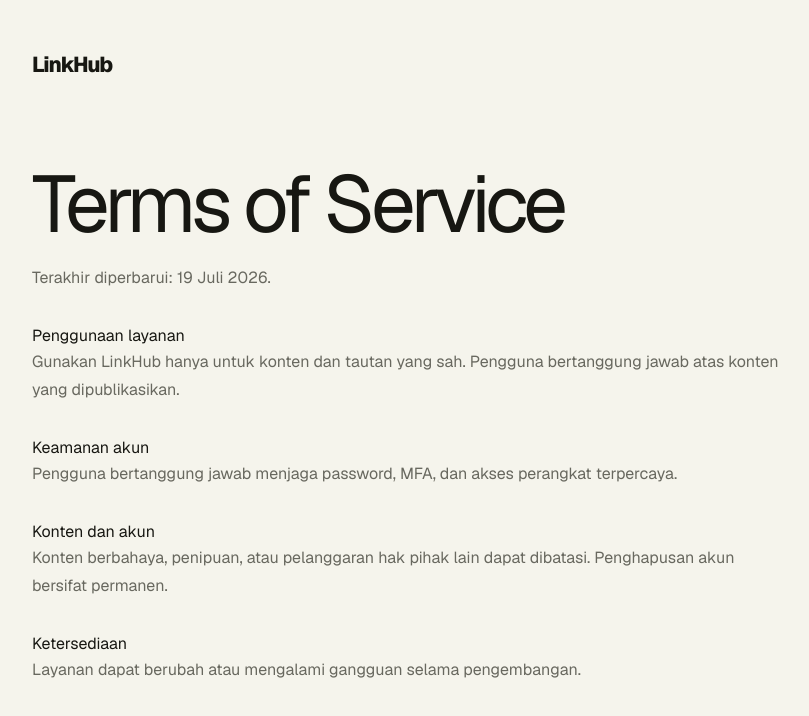
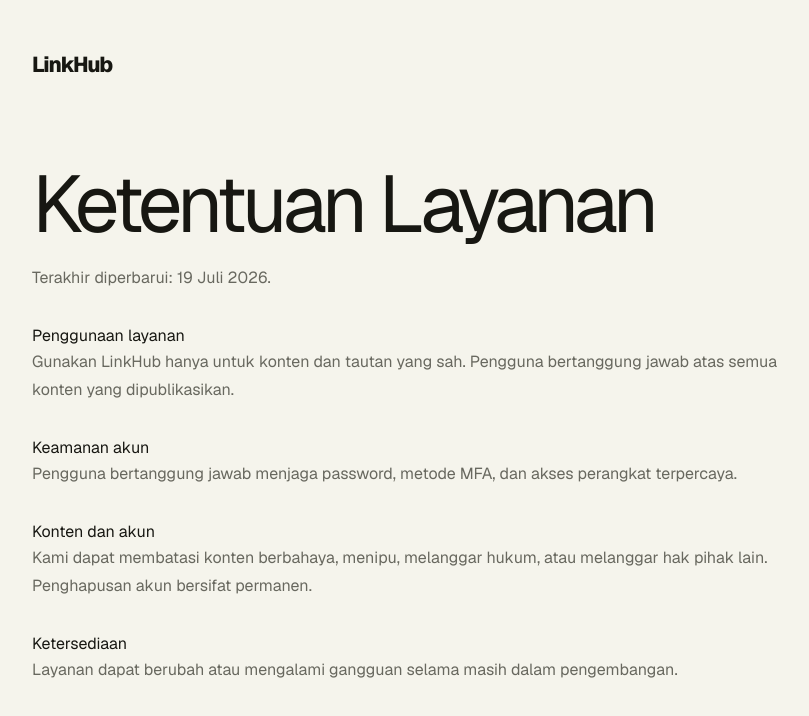
Before and after one commit to Trias1/Linkhub, a Next.js app: page /terms in a window 1280 px wide. Shown: the top 716 px of the page, without its empty margins (228-1037 px from the left). Built offline with nearby package versions, Linux system fonts and the light colour scheme; a web font is replaced by a local one.

Commit message:
Localize legal pages and update README

```diff
--- a/src/app/privacy/page.tsx
+++ b/src/app/privacy/page.tsx
@@ -1,2 +1,8 @@
 import Link from "next/link";
-export default function PrivacyPage(){return <main className="legal-page"><Link className="brand" href="/">LinkHub</Link><h1>Privacy Policy</h1><p>Terakhir diperbarui: 19 Juli 2026.</p><h2>Data yang disimpan</h2><p>LinkHub menyimpan informasi akun, Linktree, links, produk, kontak yang dikirim pengunjung, serta data views dan clicks.</p><h2>Penggunaan data</h2><p>Data digunakan untuk menjalankan dashboard, autentikasi, keamanan, dan Insights. LinkHub tidak menjual data pribadi.</p><h2>Kontrol pengguna</h2><p>Kamu dapat mengubah data, menonaktifkan data sharing, menghapus Linktree, atau menghapus akun dari halaman Account.</p><h2>Keamanan</h2><p>Autentikasi dan database dikelola melalui Supabase dengan Row Level Security dan opsi MFA.</p></main>;}
+import { getLocale } from "@/lib/i18n-server";
+import { withLocale } from "@/lib/i18n";
+
+export default async function PrivacyPage(){
+  const locale=await getLocale();const en=locale==="en";
+  return <main className="legal-page"><Link className="brand" href={withLocale("/",locale)}>LinkHub</Link><h1>{en?"Privacy Policy":"Kebijakan Privasi"}</h1><p>{en?"Last updated: July 19, 2026.":"Terakhir diperbarui: 19 Juli 2026."}</p><h2>{en?"Data we store":"Data yang disimpan"}</h2><p>{en?"LinkHub stores account information, Linktrees, links, products, visitor-submitted contacts, views, and click data.":"LinkHub menyimpan informasi akun, Linktree, tautan, produk, kontak yang dikirim pengunjung, serta data tayangan dan klik."}</p><h2>{en?"How we use data":"Penggunaan data"}</h2><p>{en?"We use this data to operate the dashboard, authentication, security features, and Insights. LinkHub does not sell personal data.":"Data digunakan untuk menjalankan dashboard, autentikasi, fitur keamanan, dan Insight. LinkHub tidak menjual data pribadi."}</p><h2>{en?"Your controls":"Kontrol pengguna"}</h2><p>{en?"You can update your data, disable data sharing, delete a Linktree, or delete your account from the Account page.":"Kamu dapat mengubah data, menonaktifkan berbagi data, menghapus Linktree, atau menghapus akun melalui halaman Akun."}</p><h2>{en?"Security":"Keamanan"}</h2><p>{en?"Authentication and database services are provided through Supabase with Row Level Security and optional MFA.":"Autentikasi dan database dikelola melalui Supabase dengan Row Level Security dan opsi MFA."}</p></main>;
+}
--- a/src/app/terms/page.tsx
+++ b/src/app/terms/page.tsx
@@ -1,2 +1,8 @@
 import Link from "next/link";
-export default function TermsPage(){return <main className="legal-page"><Link className="brand" href="/">LinkHub</Link><h1>Terms of Service</h1><p>Terakhir diperbarui: 19 Juli 2026.</p><h2>Penggunaan layanan</h2><p>Gunakan LinkHub hanya untuk konten dan tautan yang sah. Pengguna bertanggung jawab atas konten yang dipublikasikan.</p><h2>Keamanan akun</h2><p>Pengguna bertanggung jawab menjaga password, MFA, dan akses perangkat terpercaya.</p><h2>Konten dan akun</h2><p>Konten berbahaya, penipuan, atau pelanggaran hak pihak lain dapat dibatasi. Penghapusan akun bersifat permanen.</p><h2>Ketersediaan</h2><p>Layanan dapat berubah atau mengalami gangguan selama pengembangan.</p></main>;}
+import { getLocale } from "@/lib/i18n-server";
+import { withLocale } from "@/lib/i18n";
+
+export default async function TermsPage(){
+  const locale=await getLocale();const en=locale==="en";
+  return <main className="legal-page"><Link className="brand" href={withLocale("/",locale)}>LinkHub</Link><h1>{en?"Terms of Service":"Ketentuan Layanan"}</h1><p>{en?"Last updated: July 19, 2026.":"Terakhir diperbarui: 19 Juli 2026."}</p><h2>{en?"Using the service":"Penggunaan layanan"}</h2><p>{en?"Use LinkHub only for lawful content and links. You are responsible for everything you publish.":"Gunakan LinkHub hanya untuk konten dan tautan yang sah. Pengguna bertanggung jawab atas semua konten yang dipublikasikan."}</p><h2>{en?"Account security":"Keamanan akun"}</h2><p>{en?"You are responsible for protecting your password, MFA methods, and trusted-device access.":"Pengguna bertanggung jawab menjaga password, metode MFA, dan akses perangkat terpercaya."}</p><h2>{en?"Content and accounts":"Konten dan akun"}</h2><p>{en?"We may restrict harmful, fraudulent, illegal, or rights-infringing content. Account deletion is permanent.":"Kami dapat membatasi konten berbahaya, menipu, melanggar hukum, atau melanggar hak pihak lain. Penghapusan akun bersifat permanen."}</p><h2>{en?"Availability":"Ketersediaan"}</h2><p>{en?"The service may change or experience interruptions while it continues to be developed.":"Layanan dapat berubah atau mengalami gangguan selama masih dalam pengembangan."}</p></main>;
+}
```
Also changed, not shown: 1 other file (tests, documents, lock files or other folders).
